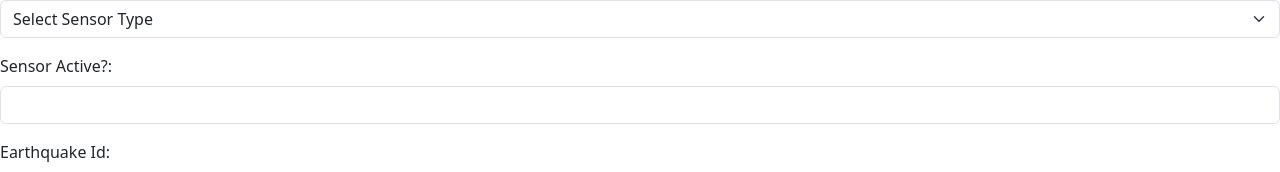
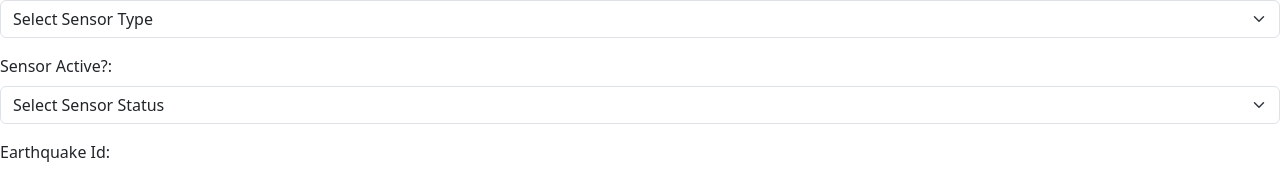
Before and after one commit to mahoneybj/s1-24-intro-app-dev-mahoneybj, a React (Vite) app in the folder eew-frontend-react/: page /sensorinfo in a window 1280 px wide. Shown: the part 260-432 px from the top of the page. Built offline with nearby package versions, Linux system fonts and the light colour scheme; no server answers.

Commit message:
Added select to sensor active?

```diff
--- a/eew-frontend-react/src/components/forms/SensorInfoForm.jsx
+++ b/eew-frontend-react/src/components/forms/SensorInfoForm.jsx
@@ -124,13 +124,17 @@ const SensorInfoForm = ({ onFormSubmit }) => {
       <FormGroup>
         <Label for="commerical_destroyed">Sensor Active?:</Label>
         <Input
-          type="number" //Change to work with booleans
+          type="select" //Change to work with booleans
           value={formData.activate}
           id="activate"
           name="activate"
           onChange={handleChange}
           invalid={!!errors.activate}
-        />
+        >
+          <option>Select Sensor Status</option>
+          <option value="true">Active</option>
+          <option value="false">Deactivated</option>
+        </Input>
         <FormFeedback>{errors.activate}</FormFeedback>
       </FormGroup>
       <FormGroup>
```
